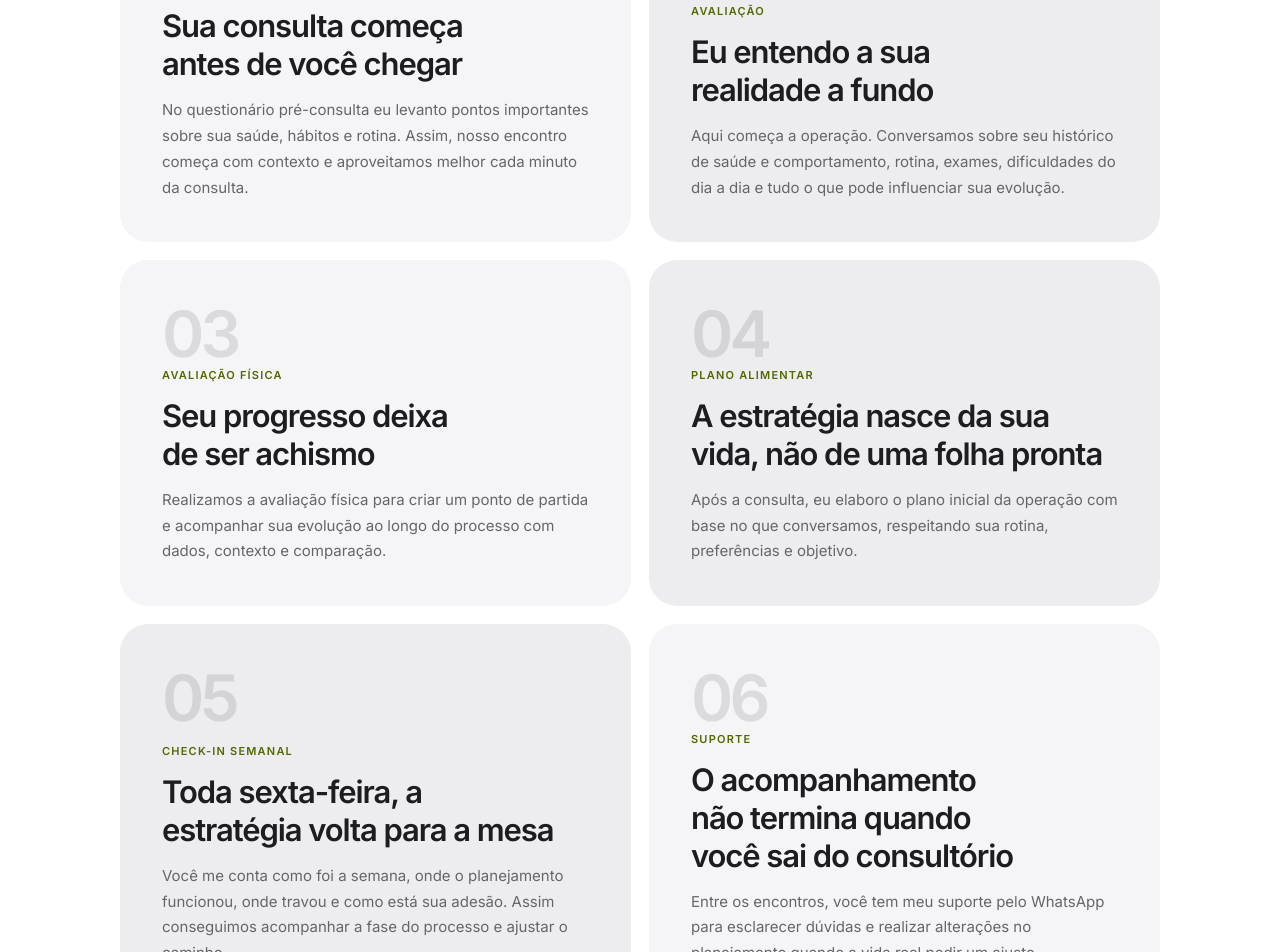
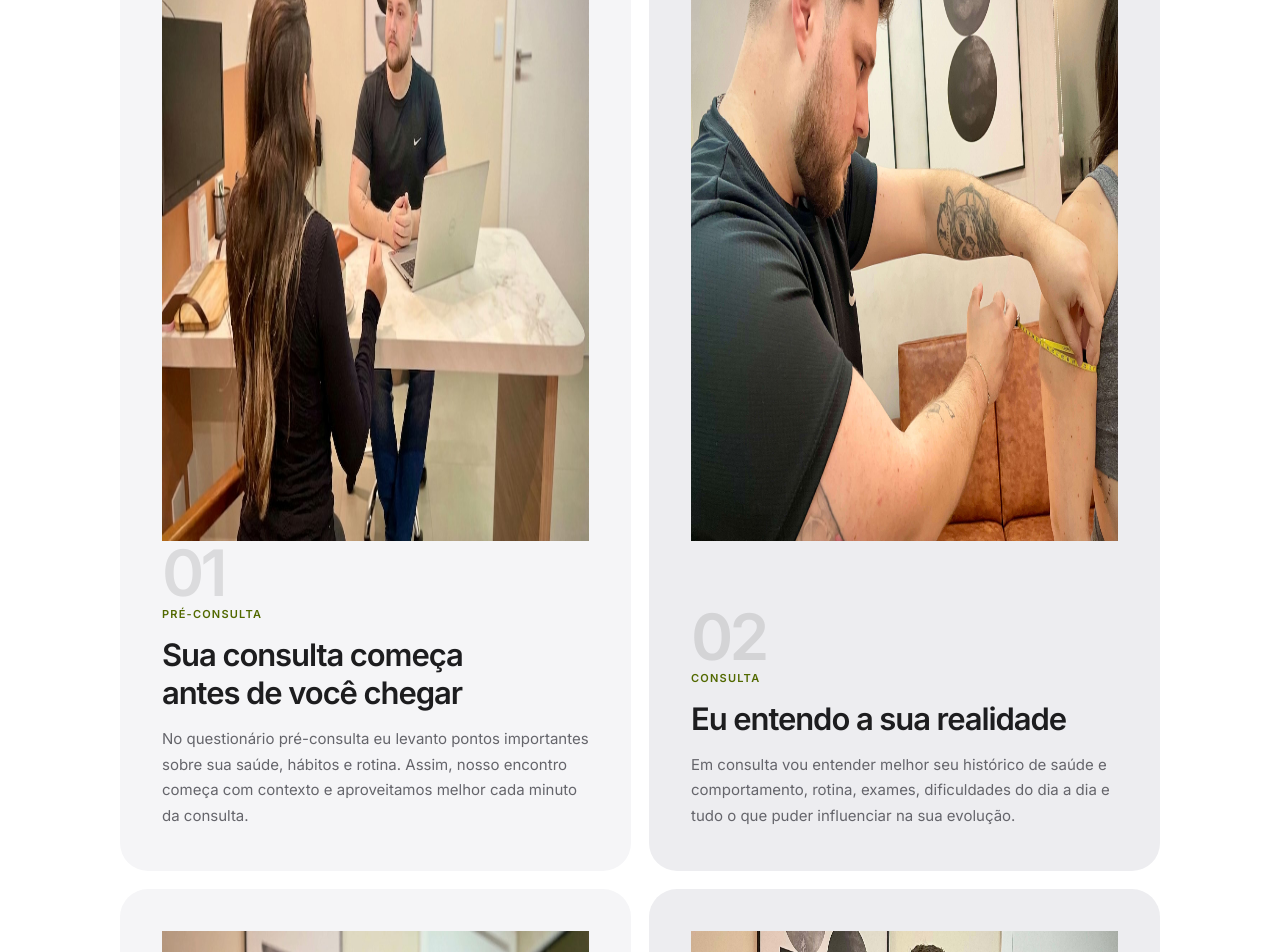
Before and after one commit to hericlesferreira/hericlesnutricionista-site, a React (Vite) app: page / in a window 1280 px wide. Shown: the part 1660-2612 px from the top of the page. Built offline with nearby package versions, Linux system fonts and the light colour scheme.

Commit message:
content: atualizar jornada e adicionar imagens nos cards

```diff
--- a/src/App.jsx
+++ b/src/App.jsx
@@ -24,51 +24,67 @@ const faqs = [
 const journeySteps = [
   {
     n: '01',
-    eyebrow: 'Antes da consulta',
+    eyebrow: 'Pré-consulta',
     title: 'Sua consulta começa antes de você chegar',
-    text: 'No questionário pré-consulta eu levanto pontos importantes sobre sua saúde, hábitos e rotina. Assim, nosso encontro começa com contexto e aproveitamos melhor cada minuto da consulta.'
+    text: 'No questionário pré-consulta eu levanto pontos importantes sobre sua saúde, hábitos e rotina. Assim, nosso encontro começa com contexto e aproveitamos melhor cada minuto da consulta.',
+    image: '/img/passo1.jpeg',
+    alt: 'Etapa de pré-consulta do acompanhamento nutricional.'
   },
   {
     n: '02',
-    eyebrow: 'Avaliação',
-    title: 'Eu entendo a sua realidade a fundo',
-    text: 'Aqui começa a operação. Conversamos sobre seu histórico de saúde e comportamento, rotina, exames, dificuldades do dia a dia e tudo o que pode influenciar sua evolução.'
+    eyebrow: 'Consulta',
+    title: 'Eu entendo a sua realidade',
+    text: 'Em consulta vou entender melhor seu histórico de saúde e comportamento, rotina, exames, dificuldades do dia a dia e tudo o que puder influenciar na sua evolução.',
+    image: '/img/passo2.jpg',
+    alt: 'Consulta nutricional com Hericles Ferreira.'
   },
   {
     n: '03',
     eyebrow: 'Avaliação física',
-    title: 'Seu progresso deixa de ser achismo',
-    text: 'Realizamos a avaliação física para criar um ponto de partida e acompanhar sua evolução ao longo do processo com dados, contexto e comparação.'
+    title: 'Bioimpedância e dobras cutâneas',
+    text: 'Realizamos a avaliação física para criar um ponto de partida e acompanhar sua evolução ao longo do processo com dados, contexto e comparação. Sempre realizamos bioimpedância + circunferências + dobras cutâneas.',
+    image: '/img/passo3.jpeg',
+    alt: 'Avaliação física durante o acompanhamento nutricional.'
   },
   {
     n: '04',
     eyebrow: 'Plano alimentar',
-    title: 'A estratégia nasce da sua vida, não de uma folha pronta',
-    text: 'Após a consulta, eu elaboro o plano inicial da operação com base no que conversamos, respeitando sua rotina, preferências e objetivo.'
+    title: 'Plano personalizado e individualizado',
+    text: 'Após a consulta, eu elaboro o plano inicial da operação com base no que conversamos, respeitando sua rotina, preferências e objetivo.',
+    image: '/img/passo4.jpeg',
+    alt: 'Planejamento alimentar individualizado.'
   },
   {
     n: '05',
     eyebrow: 'Check-in semanal',
-    title: 'Toda sexta-feira, a estratégia volta para a mesa',
-    text: 'Você me conta como foi a semana, onde o planejamento funcionou, onde travou e como está sua adesão. Assim conseguimos acompanhar a fase do processo e ajustar o caminho.'
+    title: 'Toda sexta-feira',
+    text: 'Temos um aplicativo exclusivo de acompanhamento, onde acompanhamos como foi a semana, onde o planejamento funcionou, onde travou e como está sua adesão. Assim conseguimos acompanhar a fase e ajustar o caminho.',
+    image: '/img/passo5.jpg',
+    alt: 'Check-in semanal do acompanhamento nutricional.'
   },
   {
     n: '06',
     eyebrow: 'Suporte',
-    title: 'O acompanhamento não termina quando você sai do consultório',
-    text: 'Entre os encontros, você tem meu suporte pelo WhatsApp para esclarecer dúvidas e realizar alterações no planejamento quando a vida real pedir um ajuste.'
+    title: 'Acompanhamento',
+    text: 'Entre os encontros, você tem meu suporte pelo WhatsApp para esclarecer dúvidas e realizar alterações no planejamento quando a rotina pedir um ajuste.',
+    image: '/img/hericles-ferreira-retrato-perfil.webp',
+    alt: 'Hericles Ferreira, nutricionista responsável pelo acompanhamento.'
   },
   {
     n: '07',
     eyebrow: 'App exclusivo',
     title: 'Tudo o que construímos fica organizado em um só lugar',
-    text: 'No aplicativo você acessa o planejamento alimentar, avaliação física, dados dos nossos encontros e materiais que usamos ao longo da jornada.'
+    text: 'No aplicativo você acessa o planejamento alimentar, avaliação física, dados dos nossos encontros e materiais que usamos ao longo da jornada.',
+    image: '/img/hericles-ferreira-consultoria-online.webp',
+    alt: 'Acompanhamento nutricional com acesso digital ao planejamento.'
   },
   {
     n: '08',
-    eyebrow: 'Caixa de Ferramentas do Nutri',
-    title: 'Recursos práticos para fazer o plano funcionar fora do papel',
-    text: 'Você também recebe acesso à minha Caixa de Ferramentas, um espaço exclusivo com recursos e materiais pensados para facilitar sua rotina e ajudar a colocar o planejamento nutricional em prática.'
+    eyebrow: 'Recursos exclusivos',
+    title: 'Caixa de Ferramentas do Nutri',
+    text: 'Você também recebe acesso à minha Caixa de Ferramentas, um espaço exclusivo com recursos e materiais pensados para facilitar sua rotina e ajudar a colocar o planejamento nutricional em prática.',
+    image: '/img/hericles-ferreira-sofa-profissional.webp',
+    alt: 'Recursos exclusivos disponíveis durante o acompanhamento nutricional.'
   }
 ]
 
@@ -214,13 +230,17 @@ export default function App() {
               <span>começa aqui</span>
             </h2>
             <p className="journey-lead">
-              Da primeira resposta no questionário aos ajustes de cada semana, cada etapa foi pensada para transformar uma consulta em acompanhamento de verdade. Você entende a estratégia, acompanha sua evolução e tem suporte e ferramentas para fazer o plano funcionar na vida real.
+              Do primeiro contato aos ajustes de cada semana, cada etapa foi pensada para transformar uma consulta em acompanhamento de verdade. E a nossa jornada é assim:
             </p>
           </div>
 
           <div className="journey-grid" aria-label="Etapas do acompanhamento nutricional">
             {journeySteps.map((step) => (
               <article className="journey-card" key={step.n}>
+                <div className="journey-card__media">
+                  <img src={step.image} alt={step.alt} loading="lazy" decoding="async" width="900" height="700" />
+                </div>
+                <div className="journey-card__body">
                   <div className="journey-card__number" aria-hidden="true">{step.n}</div>
                   <div className="journey-card__content">
                     <p className="journey-card__eyebrow">{step.eyebrow}</p>
@@ -236,6 +256,7 @@ export default function App() {
                         Conhecer a Caixa de Ferramentas →
                       </a>
                     )}
+                  </div>
                 </div>
               </article>
             ))}
```
Lines whose indentation alone changed are shown as unchanged.
